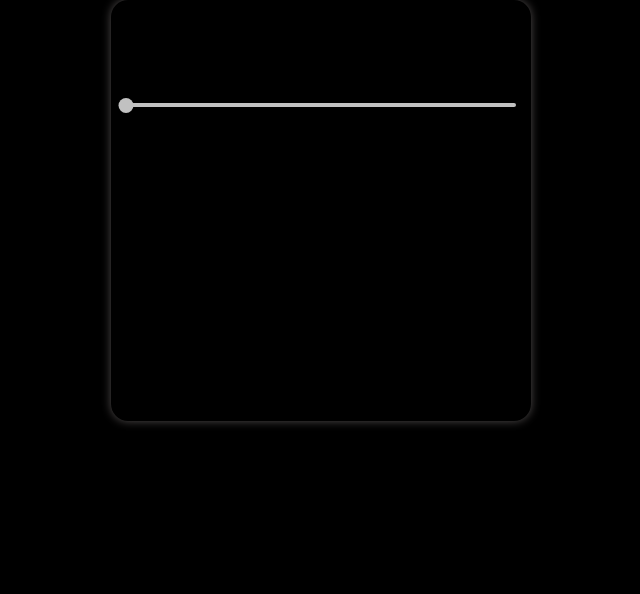
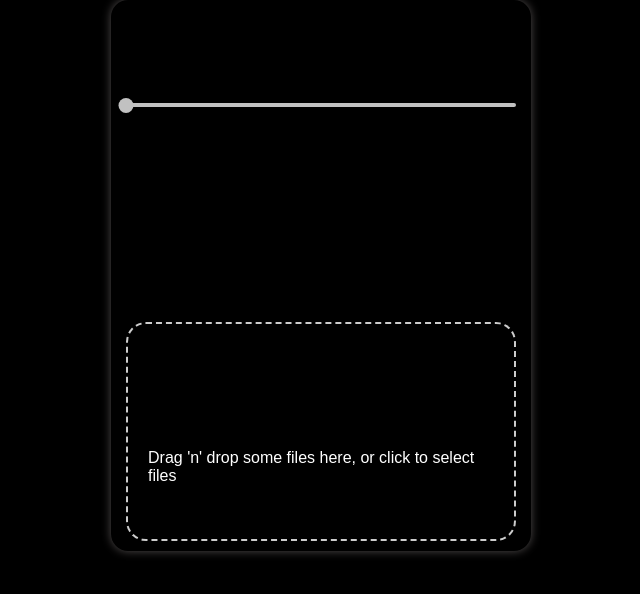
Before and after one commit to lemonspb/mp-3-player-react, a React (Create React App) app: page / in a window 1280 px wide. Shown: the top 594 px of the page, without its empty margins (319-959 px from the left). Built offline with nearby package versions, Linux system fonts and the light colour scheme; a web font is replaced by a local one.

Commit message:
add drag and drop

```diff
--- a/package.json
+++ b/package.json
@@ -9,6 +9,7 @@
     "rc-slider": "^8.7.1",
     "react": "^16.11.0",
     "react-dom": "^16.11.0",
+    "react-dropzone": "^10.2.1",
     "react-scripts": "3.2.0"
   },
   "scripts": {
--- a/src/App.css
+++ b/src/App.css
@@ -191,7 +191,21 @@ color: tomato;
     margin:0px;
   }
   } */
+p{
+  color:white;
+}
 
+.player__drag-and-grop{
+  box-sizing: border-box;
+  border: 2px dashed #ccc;
+  border-radius: 20px;
+  width: 100%;
+  font-family: sans-serif;
+  padding: 20px;
+}
+.layer__drag-and-grop.highlight {
+  border-color: purple;
+}
 
 
 @keyframes animatetop {
--- a/src/App.js
+++ b/src/App.js
@@ -1,4 +1,6 @@
-import React, { useState, useRef, useEffect } from "react";
+import React, { useState, useRef, useEffect,useCallback } from "react";
+import {useDropzone} from 'react-dropzone'
+
 import "./App.css";
 import * as id3 from 'id3js';
 import Slider from "rc-slider";
@@ -16,20 +18,25 @@ function App() {
   const audioRef = useRef()
   const imageRef = useRef()
   const listItemRef = useRef()
+
+
+
+
+
   const downLoadPlayList = (e) => {
-
-    const listsongs = [...e.currentTarget.files]
-    listsongs.map((el) => {
+     console.log(e)
+    let listsongs = [...e].filter((file)=>file.type.includes('audio'))
+    listsongs.forEach((el) => {
       let newObj = el
       id3.fromFile(el).then((tags) => {
         newObj.active = ''
 
         if (tags) {
-          newObj.artist = tags.artist ? tags.artist : null
-          newObj.album = tags.album ? tags.album : null
-          newObj.title = tags.title ? tags.title : null
-          newObj.year = tags.year ? tags.year : null
-          newObj.images = tags.images ? imageСonverter(tags.images[0].data) : null
+          newObj.artist = tags.artist
+          newObj.album = tags.album
+          newObj.title = tags.title
+          newObj.year = tags.year
+          newObj.images = tags.images[0] ? imageСonverter(tags.images[0].data) : null
 
           setPlayList([...listsongs])
         }
@@ -39,6 +46,10 @@ function App() {
       });
     })
   }
+  const onDrop = useCallback(acceptedFiles => {
+    downLoadPlayList(acceptedFiles)
+  }, [])
+  const {getRootProps, getInputProps, isDragActive} = useDropzone({onDrop})
 
   function imageСonverter(img) {
     let TYPED_ARRAY = new Uint8Array(img)
@@ -58,7 +69,7 @@ function App() {
   }
 
   const playNextTrack = () => {
-    playList.filter((_, i, arr) => {
+    playList.forEach((_, i, arr) => {
       if (arr[arr.length - 1].name === songNow.name) {
         setSongNow(arr[0])
         setSongPlay(URL.createObjectURL(arr[0]))
@@ -74,7 +85,7 @@ function App() {
     })
   }
   const playPrevTrack = () => {
-    playList.filter((_, i, arr) => {
+    playList.forEach((_, i, arr) => {
       if (arr[0].name === songNow.name) {
         setSongNow(arr[arr.length - 1])
         setSongPlay(URL.createObjectURL(arr[arr.length - 1]))
@@ -108,9 +119,8 @@ function App() {
     return `${Math.floor(sec / 60)}:${seconds}`
   }
 
-  const onChangeValue = (e) => {
-    console.log(e)
-    audioRef.current.currentTime = e
+  const onChangeValue = (event) => {
+    audioRef.current.currentTime = event
   }
 
   const onOpenList = () => {
@@ -126,10 +136,10 @@ function App() {
   }
   useEffect(() => {
     audioRef.current.ontimeupdate = () => {
+      setCurrentValue(audioRef.current.currentTime)
+    }
 
-      setCurrentValue(audioRef.current.currentTime / audioRef.current.duration * 100)
-    }
-  }, [audioRef,playList]);
+  }, [audioRef]);
 
 
 
@@ -139,10 +149,18 @@ function App() {
     <>
 
       <div className="player">
+        <div className='player__drag-and-grop' {...getRootProps()}>
+
         <label htmlFor='input-files'>
         <div className='iconfont icon-download'></div>
         </label>
-        <input type='file' onChange={downLoadPlayList} id='input-files' multiple className='player__download' webkitdirectory />
+        <input type='file' onChange={ (e) =>downLoadPlayList(e)} id='input-files' multiple className='player__download' accept='audio/*' {...getInputProps()}  />
+        {
+        isDragActive ?
+          <p>Drop the files here ...</p> :
+          <p>Drag 'n' drop some files here, or click to select files</p>
+      }}
+      </div>
         <div className='player__container'>
           <div className='player__active'>
 
@@ -153,7 +171,7 @@ function App() {
           </div>
           <Slider
             min={0}
-            max={100}
+            max={audioRef.current ?audioRef.current.duration : 0}
             step={0.1}
             onChange={onChangeValue}
             value={Number(currentValue)}
@@ -194,7 +212,7 @@ function App() {
             {playList.map((song, i) => {
 
               return (
-                <li onClick={() => playSong(song)} className={`player__list-item  ${song.active}`} ref={listItemRef}>
+                <li onClick={() => playSong(song)} className={`player__list-item  ${song.active}`} ref={listItemRef} key={i}>
                   <span className='player__list-index'>{i + 1}</span><img src={song.images} alt='' className='player__list-img' />
                   <div className='player__list-details'><span className='player__list-song'>{song.title ? song.title : song.name}</span><span className='player__list-artist'>{song.artist}</span></div>    </li>
               )
```
